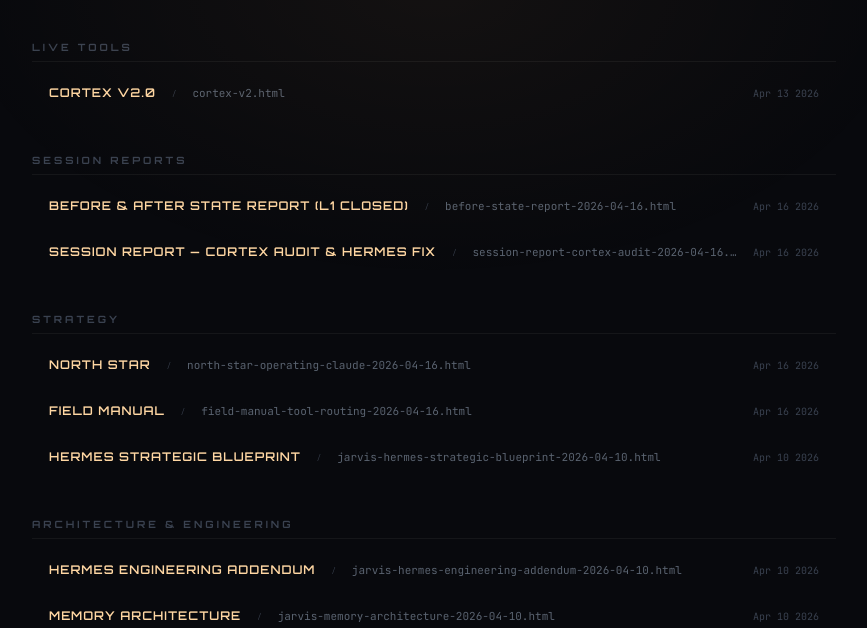
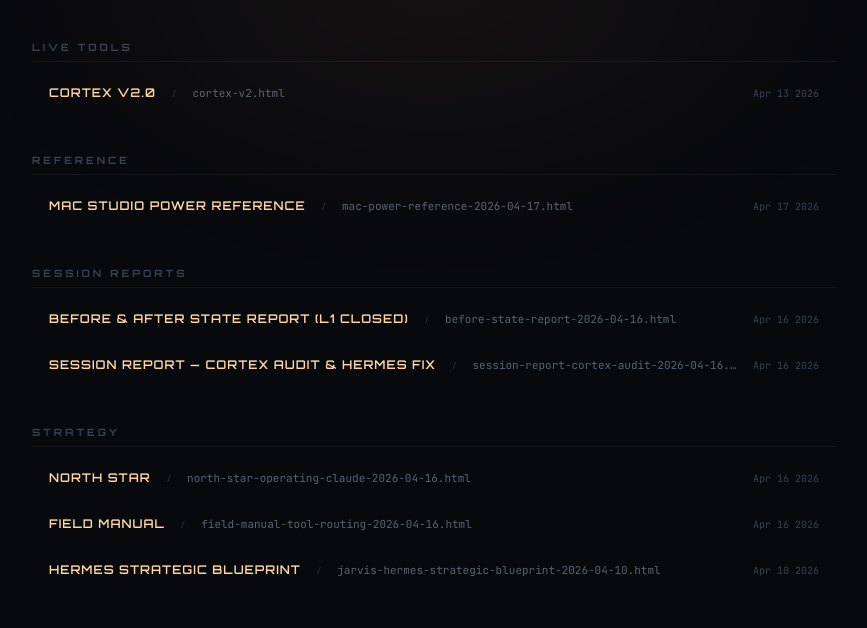
Before and after one commit to philbelue/jarvis, a plain HTML site: page index.html in a window 1280 px wide. Shown: the part 116-744 px from the top of the page, without its empty margins (206-1073 px from the left). Drawn offline with Linux system fonts and the light colour scheme.

Commit message:
Add Mac Power Reference to index

```diff
--- a/index.html
+++ b/index.html
@@ -155,6 +155,17 @@ footer a:hover { color: var(--gold); }
   </div>
 
   <div class="section">
+    <div class="section-label">Reference</div>
+
+    <a class="link-row" href="https://philbelue.github.io/jarvis/mac-power-reference-2026-04-17.html" target="_blank">
+      <span class="link-title">Mac Studio Power Reference</span>
+      <span class="link-sep">/</span>
+      <span class="link-url">mac-power-reference-2026-04-17.html</span>
+      <span class="link-date">Apr 17 2026</span>
+    </a>
+  </div>
+
+  <div class="section">
     <div class="section-label">Session Reports</div>
 
     <a class="link-row" href="https://philbelue.github.io/jarvis/before-state-report-2026-04-16.html" target="_blank">
```
